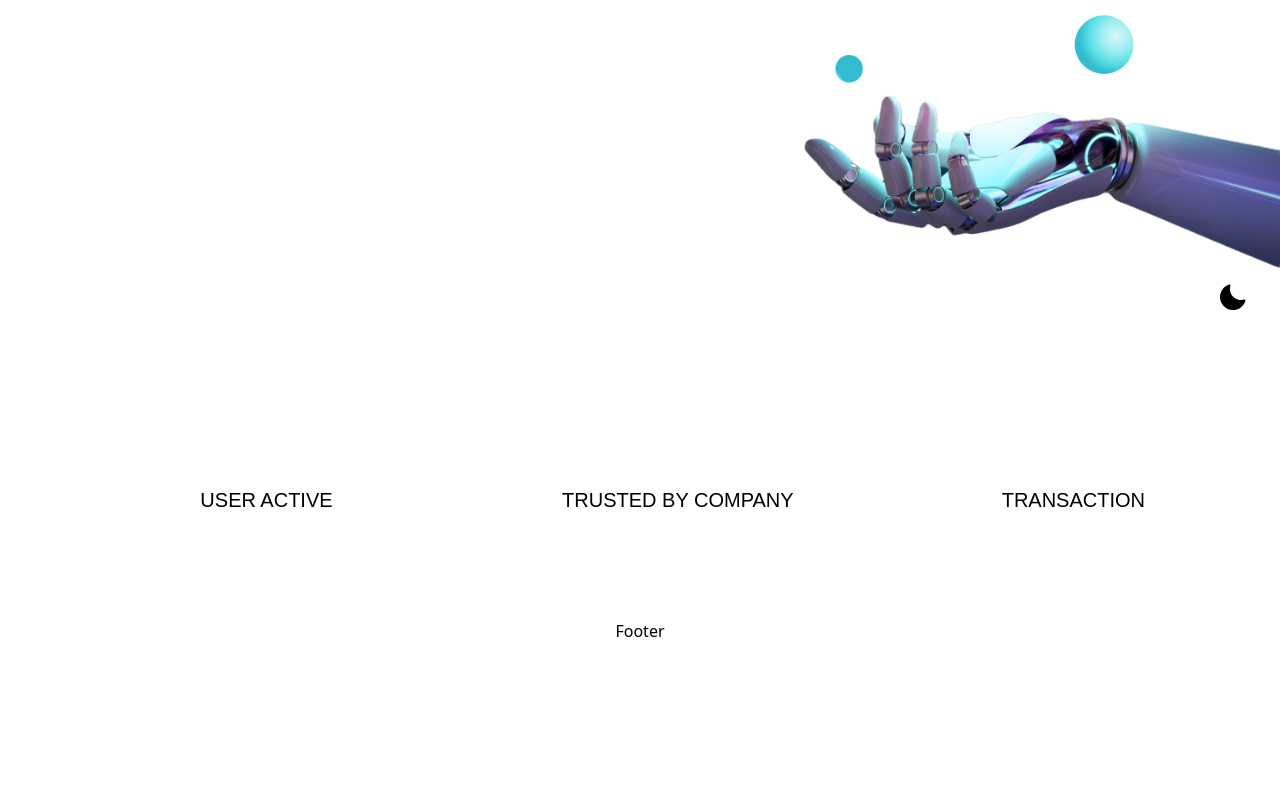
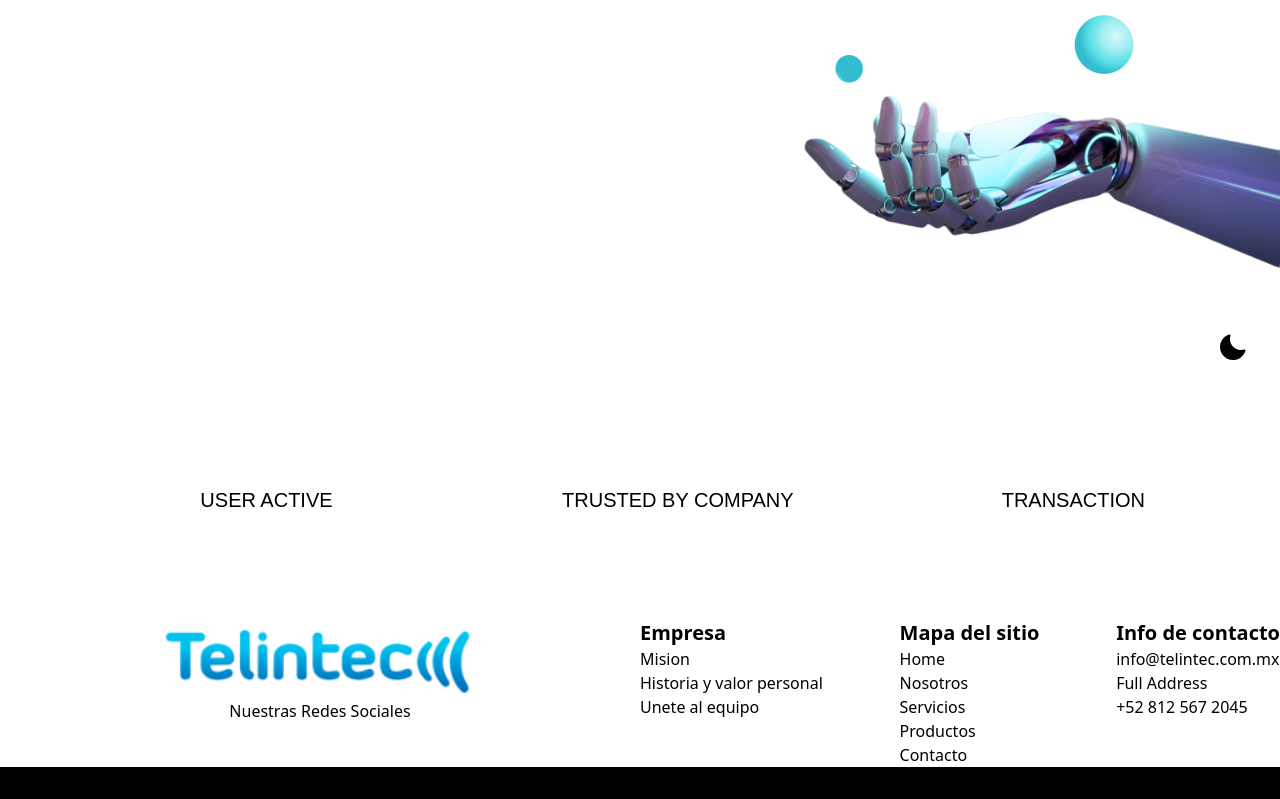
Before and after one commit to Erick-Gonza/Telintec-LandingPage, a Next.js app: page / in a window 1280 px wide. Shown: the part 380-1179 px from the top of the page. Before the commit the page ends 1023 px from the top, so only its background shows below. Built offline with nearby package versions, Linux system fonts and the light colour scheme.

Commit message:
Add Footer basic template

```diff
--- a/src/app/components/Footer/Footer.tsx
+++ b/src/app/components/Footer/Footer.tsx
@@ -1,9 +1,69 @@
+import Image from "next/image";
 import styles from "../../style";
+import Link from "next/link";
+import { logo } from "@/app/assets";
+import { navLinks, socialMedia } from "@/app/constants";
 
 const Footer = () => {
   return (
-    <footer className={`${styles.paddingX} ${styles.flexCenter}`}>
-      Footer
+    <footer className={`${styles.flexCenter} flex flex-col`}>
+      <section className="flex justify-between items-center">
+        <section className="flex flex-col justify-center items-center w-1/2">
+          <Link className="flex justify-center w-full" href="/">
+            <Image src={logo} alt="logo" className="w-[50%] h-[50%]" />
+          </Link>
+
+          <section
+            className={`${styles.paddingX} ${styles.flexCenter} flex flex-col`}
+          >
+            <h2>Nuestras Redes Sociales</h2>
+            <div className="flex w-full">
+              {socialMedia.map((item, index) => (
+                <Link key={index} href={item.link}>
+                  <Image
+                    src={item.icon}
+                    alt="logo"
+                    className="w-[142px] h-[32px] lg:w-[200px] lg:h-[40px]"
+                  />
+                </Link>
+              ))}
+            </div>
+          </section>
+        </section>
+
+        <section className="w-1/2 flex justify-between">
+          <section>
+            <h2 className="text-xl font-bold">Empresa</h2>
+            <p>Mision</p>
+            <p>Historia y valor personal</p>
+            <p>Unete al equipo</p>
+          </section>
+
+          <section className="flex flex-col">
+            <h2 className="text-xl font-bold">Mapa del sitio</h2>
+            {navLinks.map((link, index) => (
+              <Link href={`/${link.id}`} key={index}>
+                {link.title}
+              </Link>
+            ))}
+          </section>
+
+          <section>
+            <h2 className="text-xl font-bold">Info de contacto</h2>
+            <p>info@telintec.com.mx</p>
+            <p>Full Address</p>
+            <p>+52 812 567 2045</p>
+          </section>
+        </section>
+      </section>
+
+      <section className="flex items-center justify-center gap-8 bg-black w-full h-[32px]">
+        <h2>@ Copyrigth 2023 Telintec</h2>
+        <div className="flex gap-4">
+          <h2>Terminos y condiciones</h2>
+          <h2>Politica de privacidad</h2>
+        </div>
+      </section>
     </footer>
   );
 };
--- a/src/app/components/ThemeSwitcher.tsx
+++ b/src/app/components/ThemeSwitcher.tsx
@@ -18,7 +18,7 @@ const ThemeSwitcher = () => {
   }
 
   return (
-    <div className="fixed bottom-4 right-4 sm:bottom-[100px] sm:right-8 z-10">
+    <div className="fixed bottom-4 right-4 sm:bottom-[50px] sm:right-8 z-10">
       <button onClick={() => setTheme(theme === "light" ? "dark" : "light")}>
         {theme === "dark" ? (
           <Image
```
